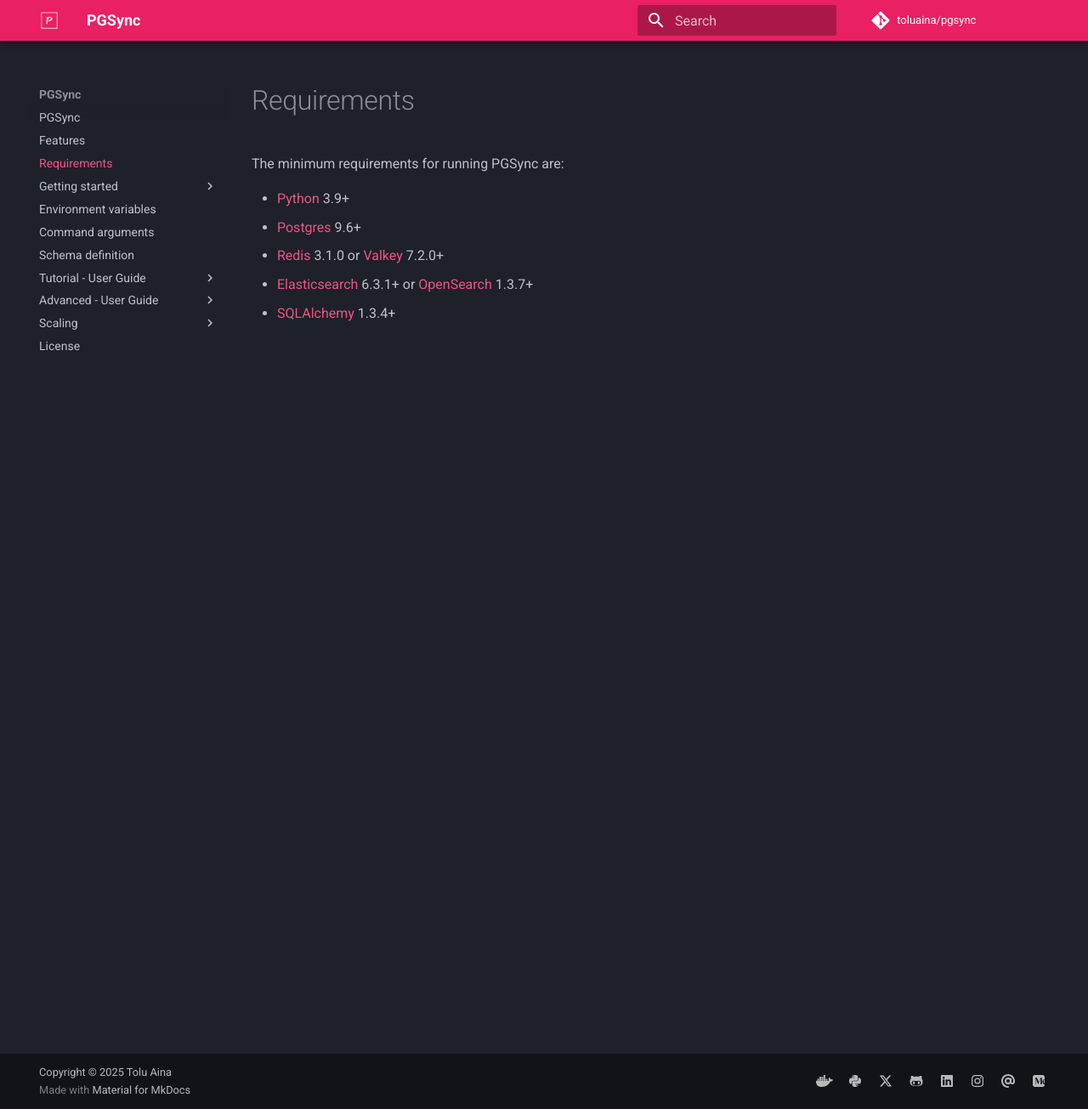
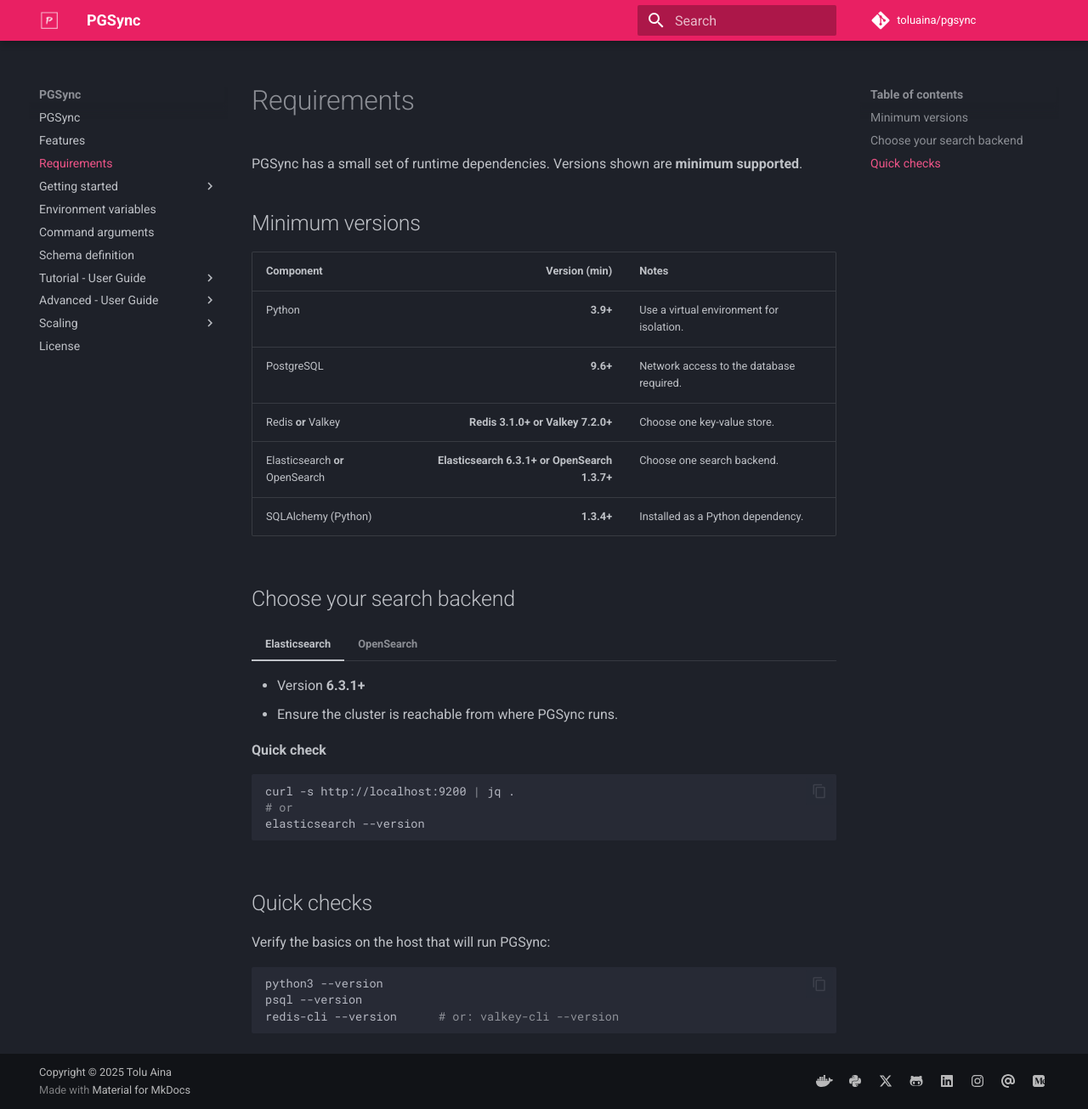
Before and after one commit to toluaina/toluaina.github.io, an MkDocs documentation site: the page built from docs/requirements/index.md, in a window 1280 px wide and 1305 px high. Shown: the whole window at 85% size. Built offline with MkDocs 1.6.1 and Material for MkDocs 9.7.7, drawn with Linux system fonts in a browser that asks for light colours; comment, search, counter and statistics services are not loaded.

Commit message:
enhance docs

````diff
--- a/docs/requirements/index.md
+++ b/docs/requirements/index.md
@@ -1,9 +1,47 @@
 # Requirements
 
-The minimum requirements for running PGSync are:
+PGSync has a small set of runtime dependencies. Versions shown are **minimum supported**.
 
-- [Python](https://www.python.org) 3.9+
-- [Postgres](https://www.postgresql.org) 9.6+
-- [Redis](https://redis.io) 3.1.0 or [Valkey](https://valkey.io) 7.2.0+
-- [Elasticsearch](https://www.elastic.co/products/elastic-stack) 6.3.1+ or [OpenSearch](https://opensearch.org/) 1.3.7+
-- [SQLAlchemy](https://www.sqlalchemy.org) 1.3.4+
+## Minimum versions
+
+| Component | Version (min) | Notes |
+|---|---:|---|
+| Python | **3.9+** | Use a virtual environment for isolation. |
+| PostgreSQL | **9.6+** | Network access to the database required. |
+| Redis **or** Valkey | **Redis 3.1.0+** **or** **Valkey 7.2.0+** | Choose one key-value store. |
+| Elasticsearch **or** OpenSearch | **Elasticsearch 6.3.1+** **or** **OpenSearch 1.3.7+** | Choose one search backend. |
+| SQLAlchemy (Python) | **1.3.4+** | Installed as a Python dependency. |
+
+## Choose your search backend
+
+=== "Elasticsearch"
+    - Version **6.3.1+**
+    - Ensure the cluster is reachable from where PGSync runs.
+
+    **Quick check**
+    ```bash
+    curl -s http://localhost:9200 | jq .
+    # or
+    elasticsearch --version
+    ```
+
+=== "OpenSearch"
+    - Version **1.3.7+**
+    - Ensure the cluster is reachable from where PGSync runs.
+
+    **Quick check**
+    ```bash
+    curl -s http://localhost:9200 | jq .
+    # or
+    opensearch --version
+    ```
+
+## Quick checks
+
+Verify the basics on the host that will run PGSync:
+
+```bash
+python3 --version
+psql --version
+redis-cli --version      # or: valkey-cli --version
+```
--- a/mkdocs.yml
+++ b/mkdocs.yml
@@ -20,6 +20,11 @@ theme:
     scheme: slate
     primary: pink
     accent: deep purple
+  features:
+    - content.code.copy
+    - toc.follow
+    - navigation.top
+    - navigation.instant
   font:
     text: Roboto
     code: Roboto Mono
@@ -27,6 +32,7 @@ theme:
   logo: assets/images/pgsync-website-favicon-white.png
 
 markdown_extensions:
+  - md_in_html
   - toc:
       permalink: true
   - markdown.extensions.codehilite:
````
Also changed, not shown: docs/features/index.md (+34 -10 lines), docs/index.md (+37 -22 lines), docs/license/index.md (+35 -5 lines), docs/scaling/parallel-sync.md (+2 -2 lines).
